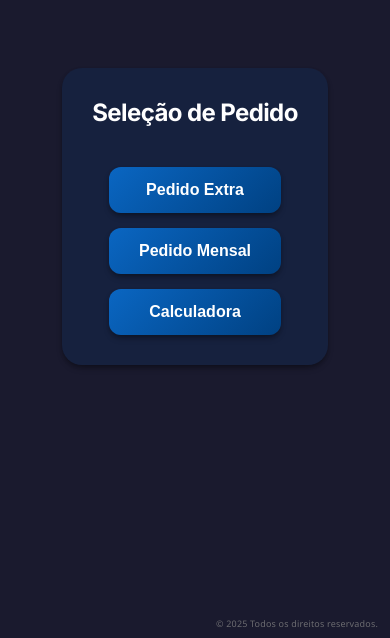
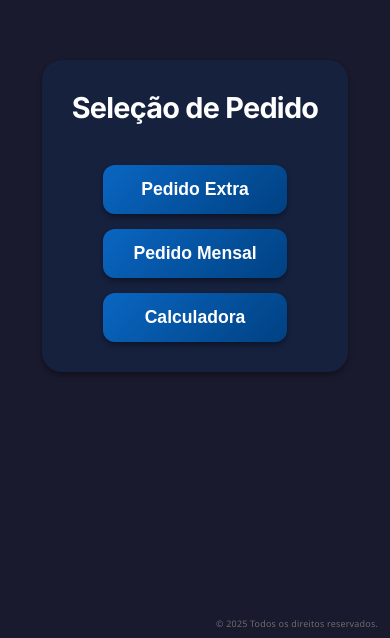
Before and after one commit to almoxarifadobotucatu/Central-de-Pedidos, a plain HTML site: page index.html in a window 390 px wide. Shown: the part 206-844 px from the top of the page. Drawn offline with Linux system fonts and the light colour scheme.

Commit message:
Update index.html

```diff
--- a/index.html
+++ b/index.html
@@ -3,7 +3,7 @@
 <head>
   <meta charset="UTF-8">
   <meta name="viewport" content="width=device-width, initial-scale=1.0">
-  <title>Seleção de Pedido</title>
+  <title>Opções</title>
   <link href="https://fonts.googleapis.com/css2?family=Inter:wght@300;400;500;600;700&display=swap" rel="stylesheet">
   <style>
     :root {
@@ -54,7 +54,7 @@
     h2 {
       color: var(--text-dark);
       font-weight: 700;
-      font-size: 1.5rem;
+      font-size: 2rem; /* aumentado */
       letter-spacing: -0.025em;
       margin: 0;
     }
@@ -69,11 +69,11 @@
     button {
       background: linear-gradient(135deg, var(--primary-color), var(--primary-hover-color));
       color: white;
-      padding: 14px 30px;
+      padding: 16px 36px; /* ligeiramente maior */
       border: none;
       border-radius: 12px;
       cursor: pointer;
-      font-size: 1rem;
+      font-size: 1.2rem; /* aumentado */
       font-weight: 600;
       transition: var(--transition-all);
       box-shadow: var(--shadow-light);
@@ -91,6 +91,13 @@
       .buttons {
         flex-direction: column;
         gap: 15px;
+      }
+      h2 {
+        font-size: 1.8rem;
+      }
+      button {
+        font-size: 1.1rem;
+        padding: 14px 30px;
       }
     }
 
```
